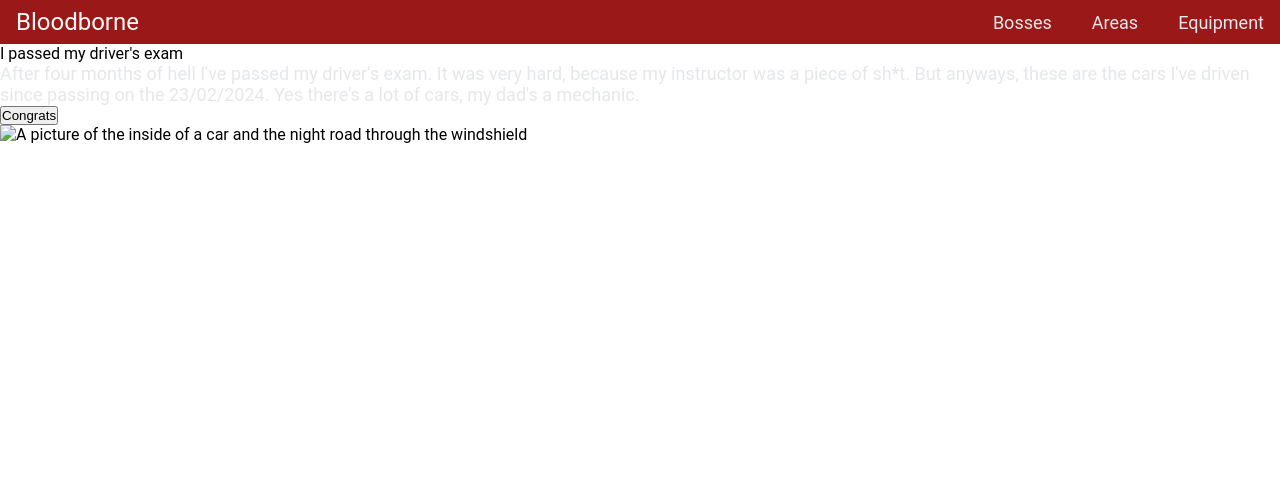
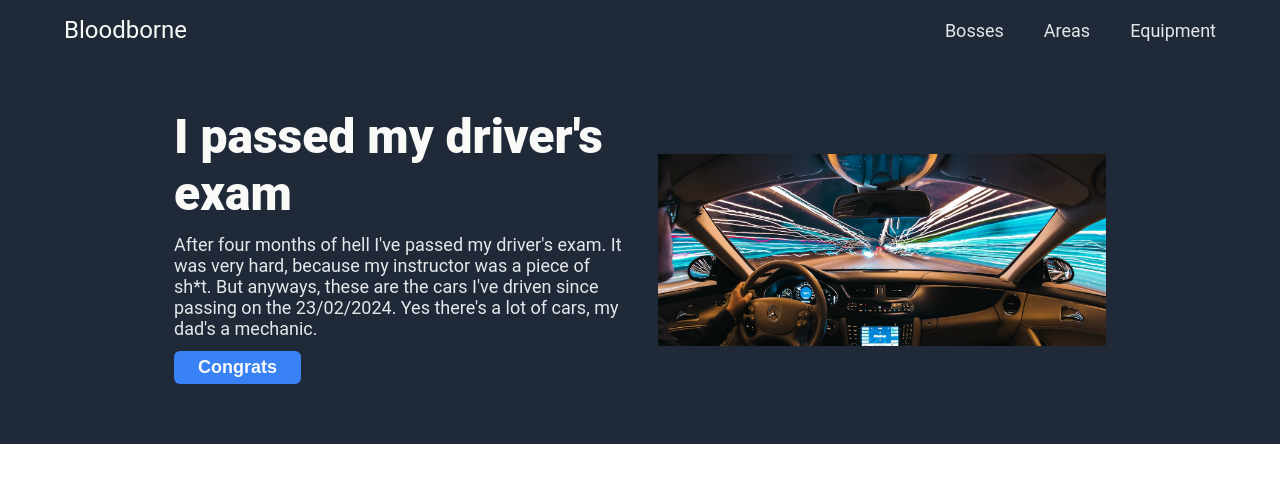
Before and after one commit to gisha313/odin-landing-page, a plain HTML site: page index.html in a window 1280 px wide. Drawn offline with Linux system fonts and the light colour scheme.

Commit message:
Edit style of about section and add image for it

```diff
--- a/styles/style.css
+++ b/styles/style.css
@@ -9,8 +9,12 @@ body {
     font-family: "Roboto", Verdana, sans-serif;
 }
 
+.header, .about-container {
+    background-color: #1F2937;
+}
+
 .header {
-    background-color: #9A1818;
+    padding: 8px 48px;
 }
 
 .header ul{
@@ -35,3 +39,44 @@ body {
     color: #E5E7EB;
     font-size: 18px;
 }
+
+.about-container{
+    display: flex;
+    align-items: center;
+    justify-content: center;
+    gap: 36px;
+    padding: 48px 0;
+}
+
+.about-text{
+    width: 35%;
+}
+
+.about-text > p, button{
+    margin-bottom: 12px;
+}
+
+.about-image-container{
+    width: 35%;
+}
+
+.about-image-container img{
+    width: 100%;
+    height: auto;
+}
+
+.title-text{
+    color: #F9FAF8;
+    font-size: 48px;
+    font-weight: 900;
+}
+
+button {
+    padding: 6px 24px;
+    border-radius: 6px;
+    background-color: #3882F6;
+    color: #F9FAF8;
+    font-weight: 600;
+    font-size: 18px;
+    border: none;
+}
```
Also changed, not shown: img/car.jpg (added).
